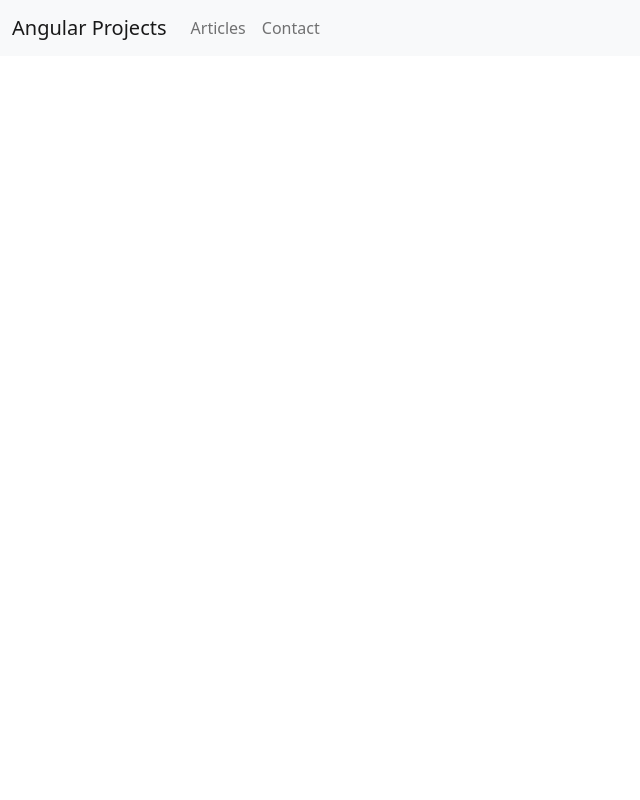
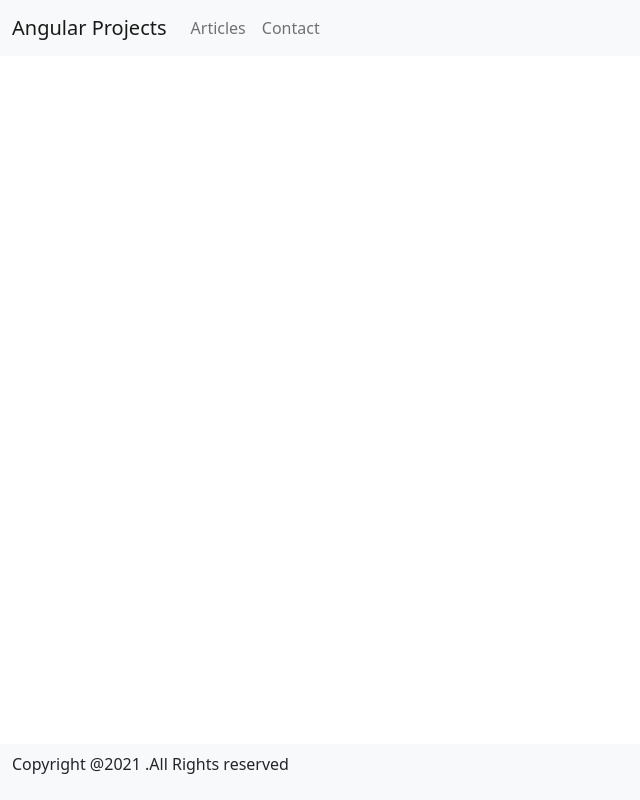
Before and after one commit to chiskien/my-blog, an Angular app: page / in a window 1280 px wide. Shown: the whole page, without its empty margins (0-640 px from the left). Built offline with nearby package versions, Linux system fonts and the light colour scheme.

Commit message:
generate contact module

```diff
--- a/src/app/app.component.html
+++ b/src/app/app.component.html
@@ -1 +1,2 @@
 <app-header></app-header>
+<app-footer></app-footer>
```
Also changed, not shown: src/app/contact/contact.module.ts (added, +12 -0 lines).
